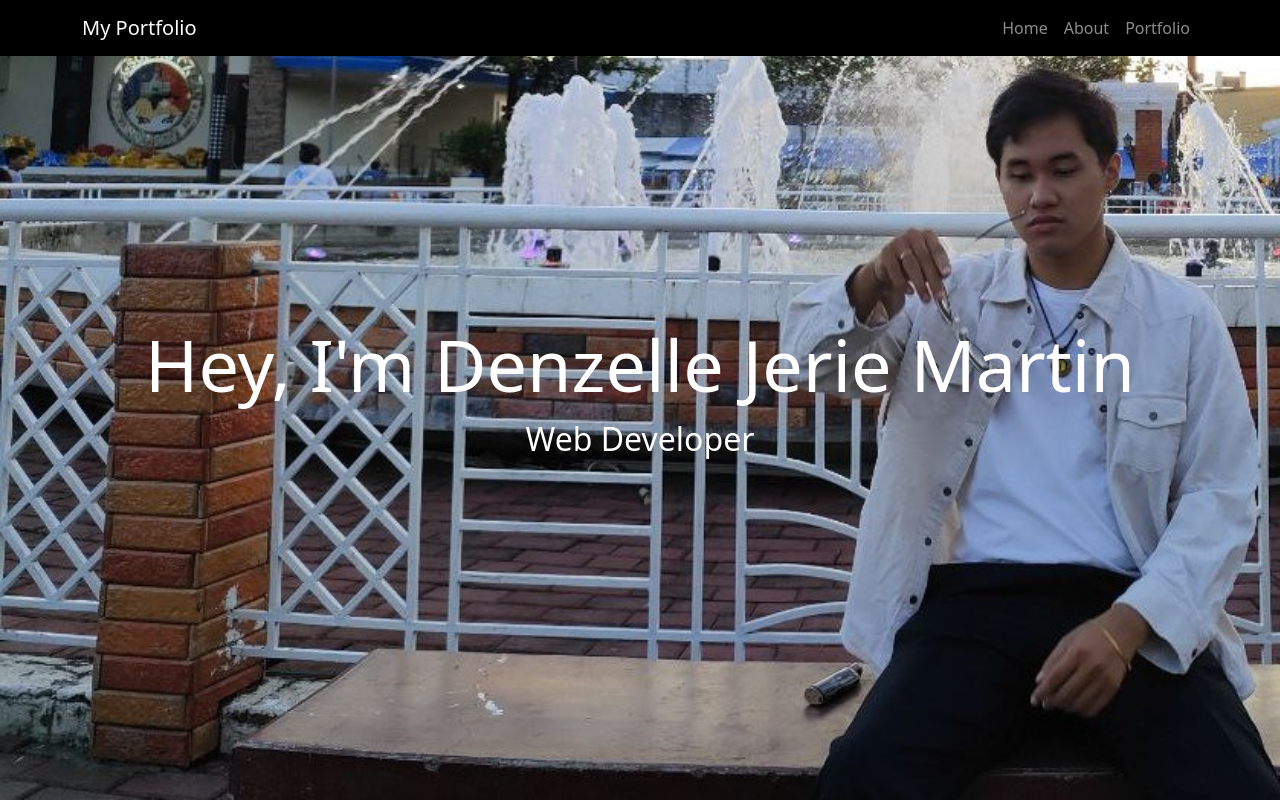
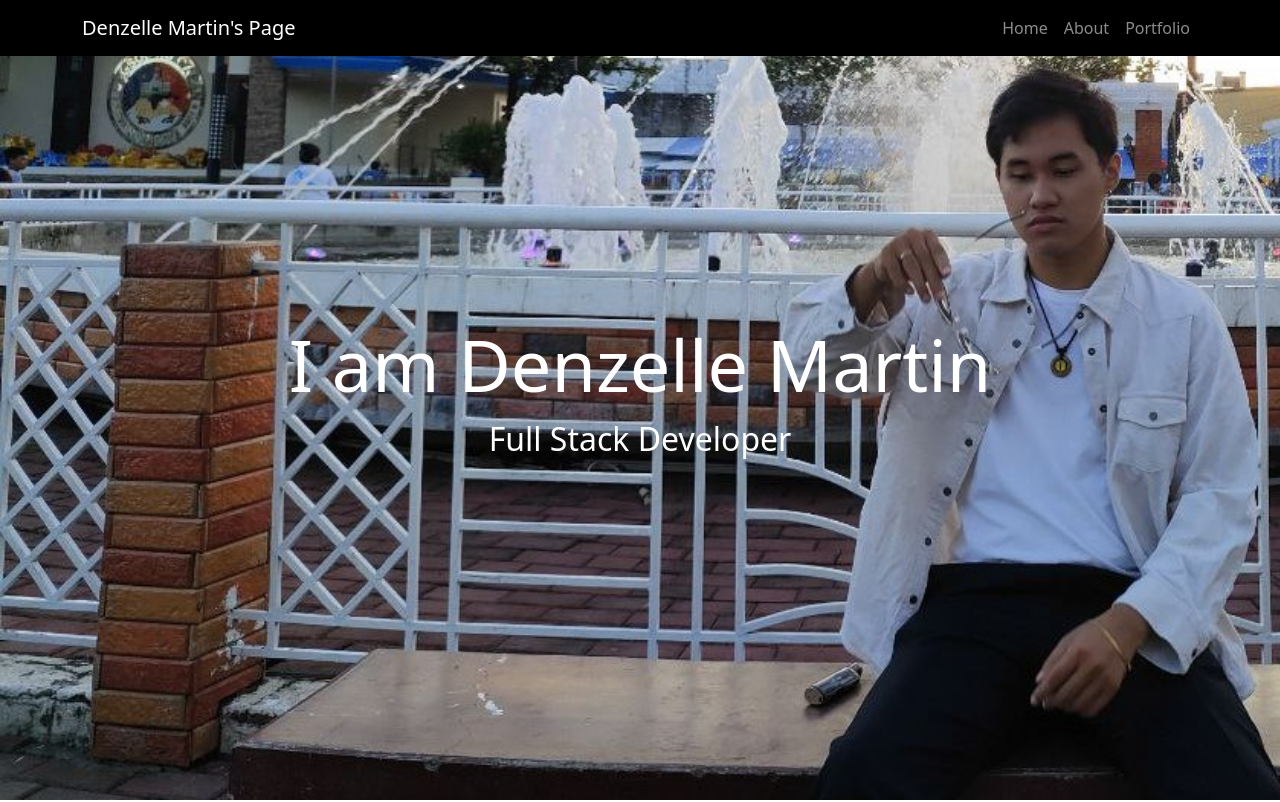
Before and after one commit to blitzwolf07/portfolio, a plain HTML site: page index.html in a window 1280 px wide. Shown: the top 802 px of the page. Drawn offline with nearby package versions, Linux system fonts and the light colour scheme.

Commit message:
git commit

```diff
--- a/index.html
+++ b/index.html
@@ -17,7 +17,7 @@
     <!-- navbar -->
     <nav class="navbar navbar-expand-lg fixed-top navbar-dark navbarScroll">
         <div class="container">
-            <a class="navbar-brand" href="#">My Portfolio</a>
+            <a class="navbar-brand" href="#">Denzelle Martin's Page</a>
             <button class="navbar-toggler" type="button" data-bs-toggle="collapse" data-bs-target="#navbarSupportedContent" aria-controls="navbarSupportedContent" aria-expanded="false" aria-label="Toggle navigation">
                 <span class="navbar-toggler-icon"></span>
             </button>
@@ -42,8 +42,8 @@
         <div class="container-fluid">
             <div class="row">
             <div class="col-lg-12 col-md-12 col-sm-12 col-xs-12 hero-text">
-                <h2 class="hero_title">Hey, I'm Denzelle Jerie Martin</h2>
-                <p class="hero_desc">Web Developer</p>
+                <h2 class="hero_title">I am Denzelle Martin</h2>
+                <p class="hero_desc">Full Stack Developer</p>
             </div>
             </div>
         </div>
```
